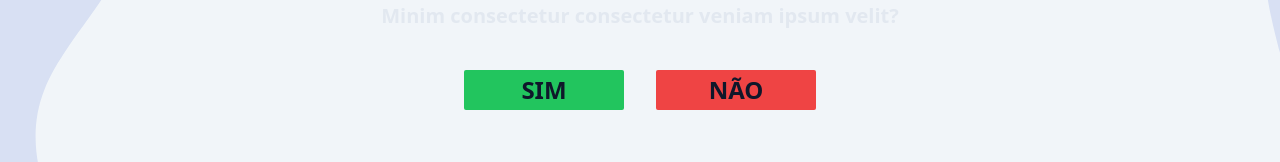
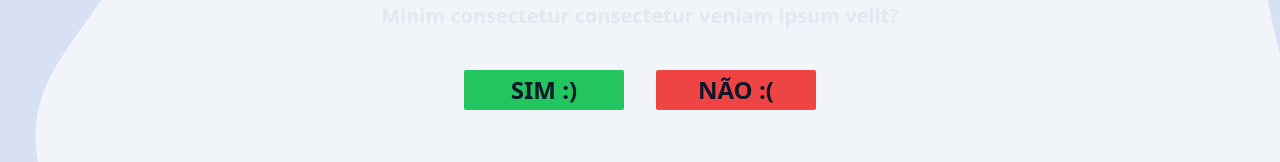
Before and after one commit to guibafica/yes_no_prank, a React (Vite) app: page / in a window 1280 px wide. Shown: the part 344-506 px from the top of the page. Built offline with nearby package versions, Linux system fonts and the light colour scheme.

Commit message:
pre start random movo no button

```diff
--- a/src/App.tsx
+++ b/src/App.tsx
@@ -14,11 +14,11 @@ function App() {
 
         <div className="flex flex-row w-full items-center justify-center gap-8 mt-10 max-sm:flex-col max-sm:gap-2">
           <button className="bg-green-500 w-40 h-10 rounded-sm transition-all text-2xl font-bold text-slate-900 hover:bg-green-600">
-            SIM
+            SIM :)
           </button>
 
           <button className="bg-red-500 w-40 h-10 rounded-sm transition-all text-2xl font-bold text-slate-900 hover:bg-red-600">
-            NÃO
+            NÃO :(
           </button>
         </div>
       </div>
```
